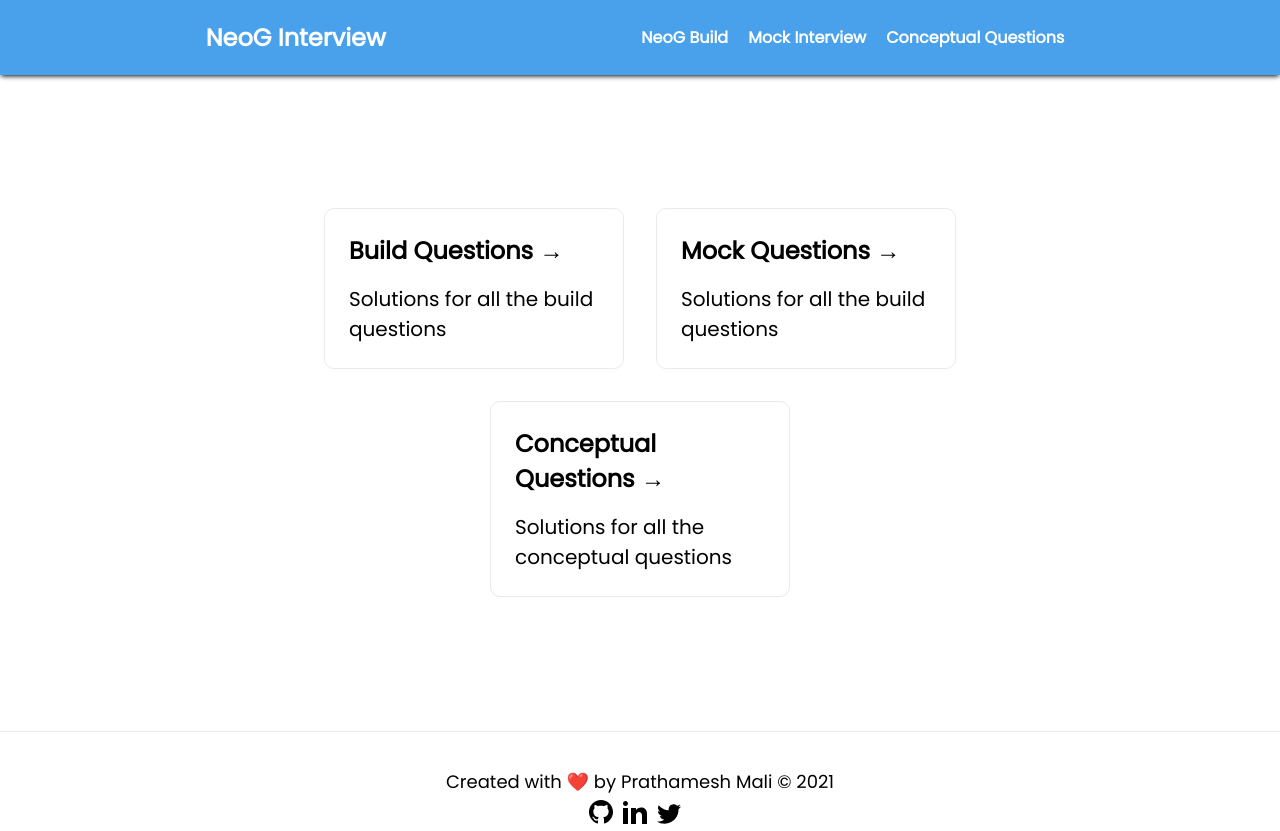
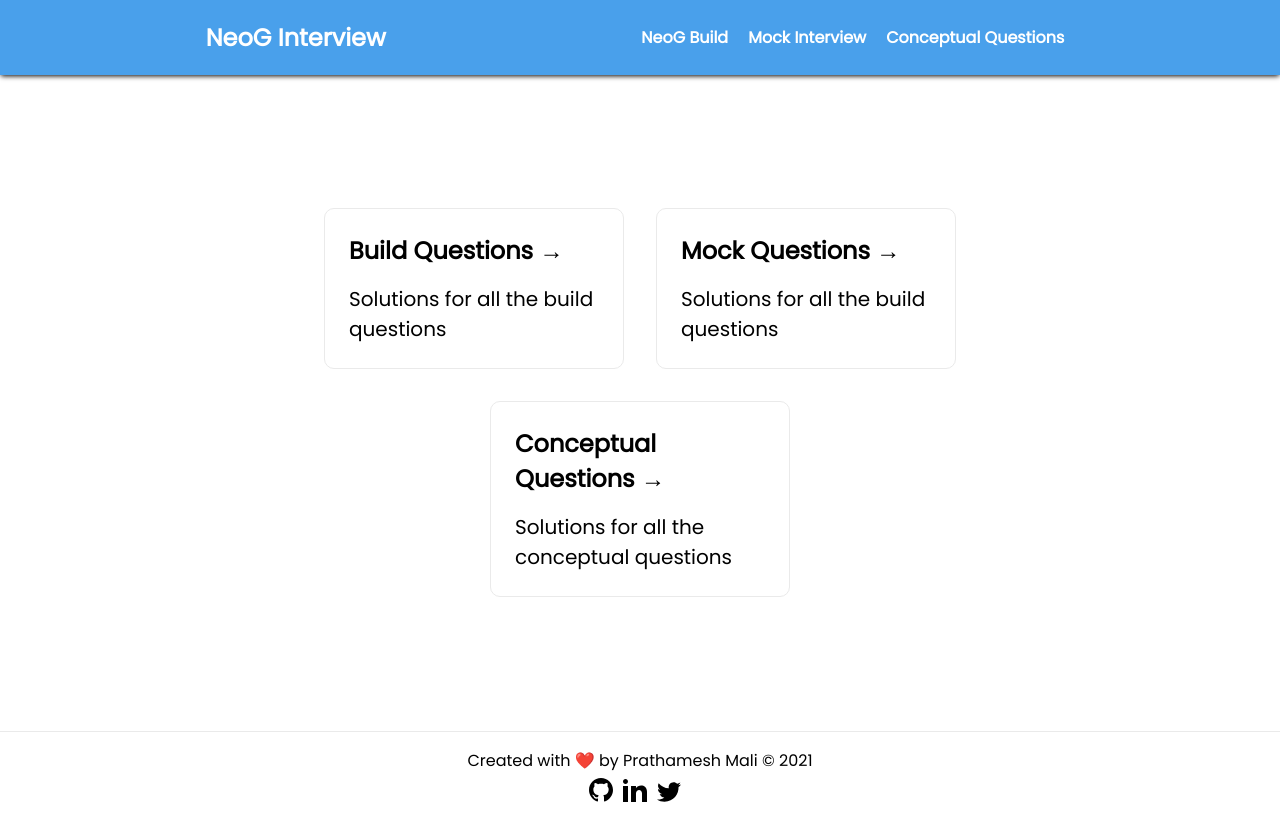
Before and after one commit to Pratham82/neog-interview-questions-react, a Next.js app: page / in a window 1280 px wide. Built offline with nearby package versions, Linux system fonts and the light colour scheme.

Commit message:
fix(UI): updated footer styles

```diff
--- a/styles/Home.module.css
+++ b/styles/Home.module.css
@@ -18,10 +18,8 @@
   border-top: 1px solid #eaeaea;
   justify-content: center;
   align-items: center;
-  /* height: 100px; */
-  padding-top: 30px;
-  height: 100px;
-  font-size: 18px;
+  padding: 43px 0;
+  height: 80px;
 }
 
 .credits {
```
